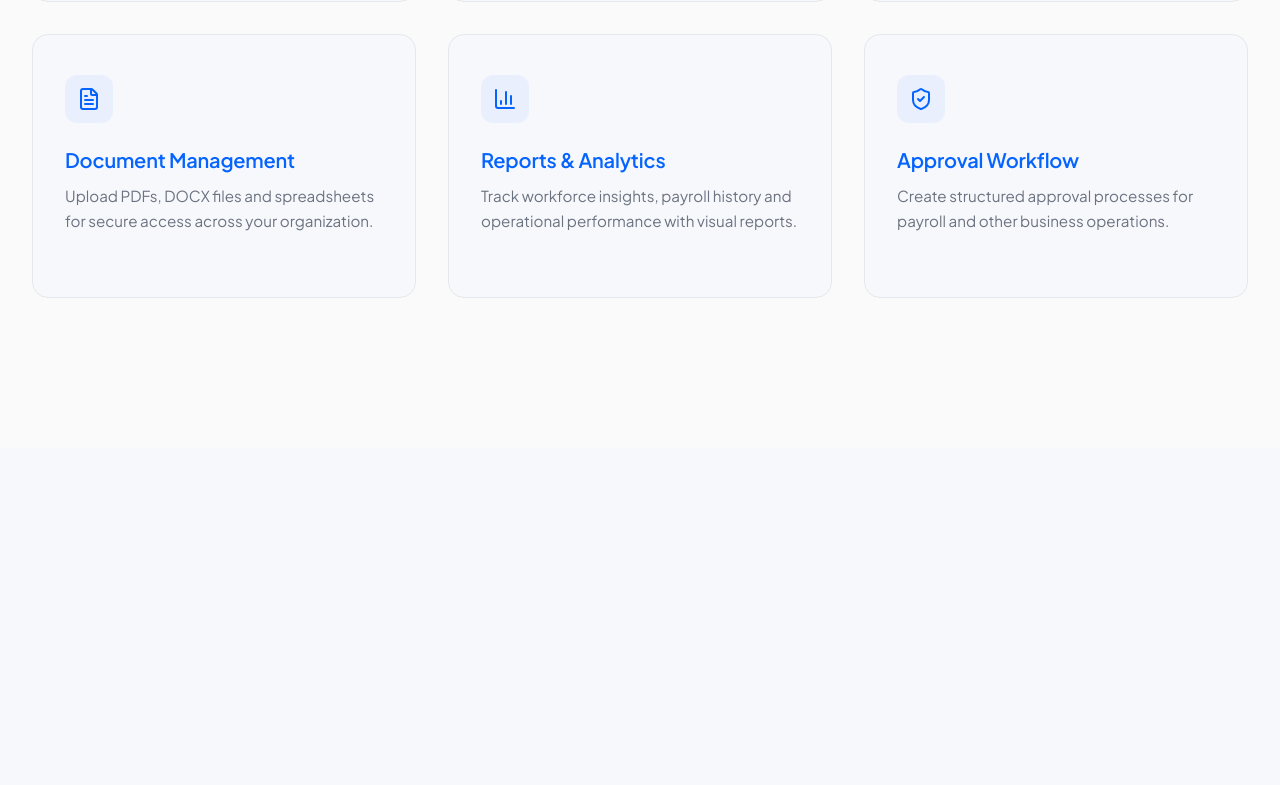
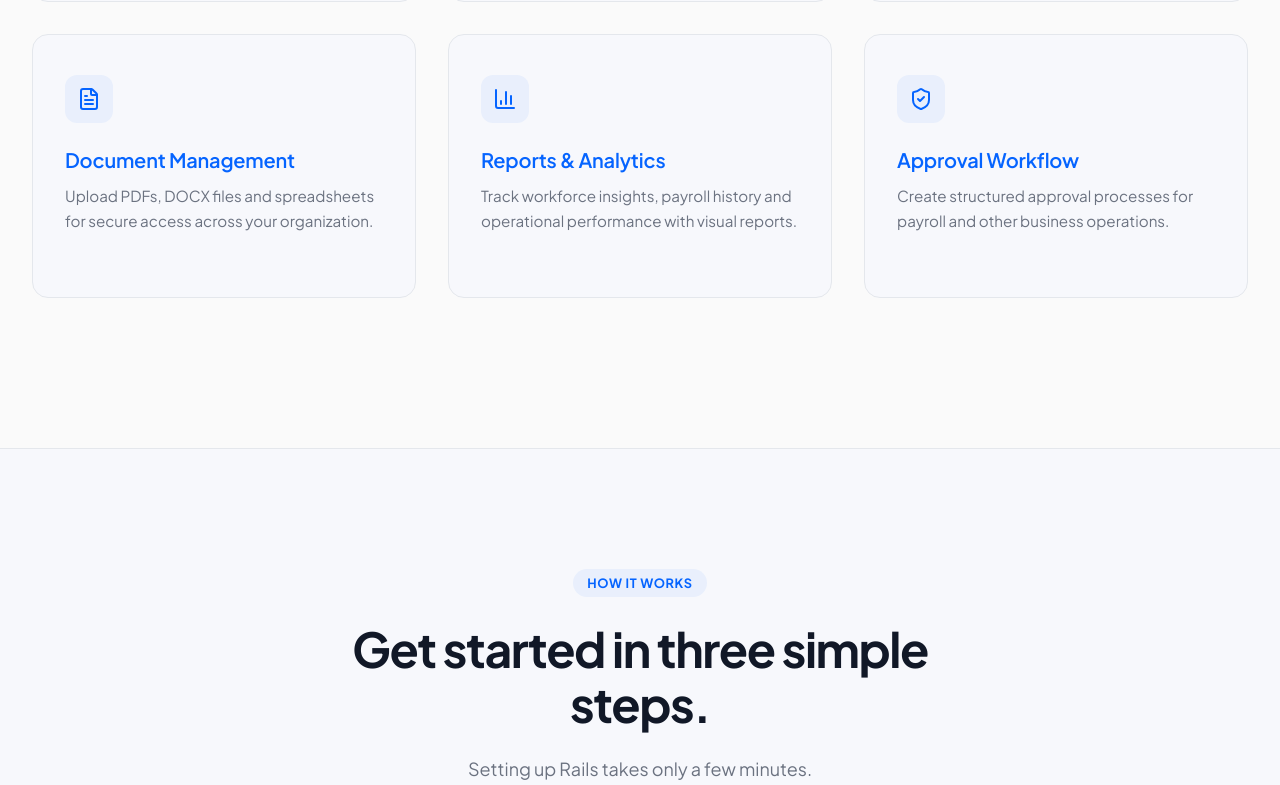
Before and after one commit to Enyinnaya-x/Rails, a React app in the folder frontend/: page / in a window 1280 px wide. Shown: the part 2012-2797 px from the top of the page. Before the commit the page ends 2460 px from the top, so only its background shows below. Built offline with nearby package versions, Linux system fonts and the light colour scheme; the HTML template or start-up script is replaced by a standard one.

Commit message:
Add how it works section to landing page

```diff
--- /dev/null
+++ b/frontend/src/components/Landing/HowItWorks.css
@@ -0,0 +1,209 @@
+@import url('https://fonts.googleapis.com/css2?family=Plus+Jakarta+Sans:wght@400;500;600;700;800&display=swap');
+
+/* Corporate Digital Blue Workspace Variables */
+:root {
+  --primary: #0564FF;
+  --primary-hover: #0452D6;
+  --background: #FFFFFF;
+  --text: #111827;
+  --muted: #6B7280;
+  --border: #E5E7EB;
+
+  --font-sans: "Plus Jakarta Sans", sans-serif;
+}
+
+/* Base Structural Layout Context */
+.how-section {
+  font-family: var(--font-sans);
+  background-color: var(--background);
+  padding: 120px 0; /* Consistent whitespace block spacing */
+  border-top: 1px solid var(--border);
+  position: relative;
+  overflow: hidden;
+}
+
+.how-container {
+  max-width: 1280px;
+  margin: auto;
+  padding: 0 32px;
+}
+
+/* Reusable Dynamic Section Typography Layout Header */
+.section-header {
+  text-align: center;
+  max-width: 680px;
+  margin: 0 auto 80px auto;
+  display: flex;
+  flex-direction: column;
+  align-items: center;
+}
+
+.section-badge {
+  display: inline-block;
+  background-color: rgba(5, 100, 255, 0.06); /* Soft blue accent background */
+  color: #0564FF;
+  font-size: 0.8rem;
+  font-weight: 700;
+  letter-spacing: 0.05em;
+  padding: 6px 14px;
+  border-radius: 20px;
+  margin-bottom: 24px;
+}
+
+.section-title {
+  font-size: 48px;
+  font-weight: 700;
+  color: var(--text);
+  line-height: 1.15;
+  letter-spacing: -0.03em;
+  margin-bottom: 24px;
+}
+
+.section-description {
+  font-size: 18px;
+  font-weight: 400;
+  color: var(--muted);
+  line-height: 1.6;
+}
+
+/* Onboarding Steps Horizontal Row Framework */
+.steps-grid {
+  display: grid;
+  grid-template-columns: repeat(3, 1fr);
+  gap: 40px;
+  position: relative;
+}
+
+/* Step Card Architecture */
+.step-card {
+  background: var(--background);
+  border: 1px solid var(--border);
+  border-radius: 16px;
+  padding: 40px 32px;
+  display: flex;
+  flex-direction: column;
+  align-items: flex-start;
+  position: relative;
+  transition: transform 0.3s cubic-bezier(0.16, 1, 0.3, 1),
+              box-shadow 0.3s cubic-bezier(0.16, 1, 0.3, 1),
+              border-color 0.3s ease;
+}
+
+/* Kinetic Step Interaction States */
+.step-card:hover {
+  border-color: rgba(5, 100, 255, 0.3);
+  transform: translateY(-6px); /* Specific step card lift */
+  box-shadow: 0 16px 36px rgba(5, 100, 255, 0.06); /* Accent blue soft shadow */
+}
+
+/* Top Action Component Layout inside Cards */
+.step-card-header {
+  width: 100%;
+  display: flex;
+  justify-content: space-between;
+  align-items: center;
+  margin-bottom: 28px;
+}
+
+.step-index-marker {
+  font-size: 1.75rem;
+  font-weight: 400;
+  color: var(--muted);
+  line-height: 1;
+}
+
+.step-card:hover .step-index-marker {
+  color: var(--text);
+}
+
+.step-icon-frame {
+  color: #0564FF;
+  background-color: rgba(5, 100, 255, 0.06);
+  width: 48px;
+  height: 48px;
+  border-radius: 12px;
+  display: flex;
+  align-items: center;
+  justify-content: center;
+  transition: transform 0.3s cubic-bezier(0.16, 1, 0.3, 1),
+              background-color 0.2s ease,
+              color 0.2s ease;
+}
+
+/* Micro-animation rotational mechanics on parent card focus */
+.step-card:hover .step-icon-frame {
+  background-color: var(--primary);
+  color: #FFFFFF;
+  transform: rotate(5deg); /* Exact 5-degree layout shift */
+}
+
+.step-lucide-icon {
+  display: block;
+}
+
+/* Description & Content Parameters */
+.step-card-title {
+  font-size: 1.35rem;
+  font-weight: 700;
+  color: var(--text);
+  margin-bottom: 12px;
+  letter-spacing: -0.02em;
+}
+
+.step-card-description {
+  font-size: 0.95rem;
+  color: var(--muted);
+  line-height: 1.6;
+}
+
+/* Desk Process Direction Linkage System */
+.step-flow-arrow {
+  position: absolute;
+  right: -28px;
+  top: 50%;
+  transform: translateY(-50%);
+  font-size: 1.5rem;
+  color: var(--border);
+  font-weight: 400;
+  pointer-events: none;
+  z-index: 5;
+}
+
+/* Responsive Structural Breakpoints */
+@media (max-width: 1024px) {
+  .steps-grid {
+    gap: 24px;
+  }
+
+  /* Hide connection flows on smaller bounds to balance visual assets */
+  .step-flow-arrow {
+    display: none;
+  }
+}
+
+@media (max-width: 868px) {
+  .how-section {
+    padding: 80px 0;
+  }
+
+  .how-container {
+    padding: 0 24px;
+  }
+
+  .section-title {
+    font-size: 36px;
+  }
+
+  .section-header {
+    margin-bottom: 48px;
+  }
+
+  .steps-grid {
+    grid-template-columns: 1fr; /* Complete mobile structural stacking */
+    gap: 20px;
+  }
+
+  .step-card {
+    padding: 32px 24px;
+  }
+}
--- a/frontend/src/components/Landing/HowItWorks.jsx
+++ b/frontend/src/components/Landing/HowItWorks.jsx
@@ -0,0 +1,72 @@
+import React from 'react';
+import { Building2, UserCog, Briefcase } from 'lucide-react';
+import './HowItWorks.css';
+
+const stepsData = [
+  {
+    number: "①",
+    icon: Building2,
+    title: "Create Company",
+    description: "Register your business and create your organization workspace in minutes."
+  },
+  {
+    number: "②",
+    icon: UserCog,
+    title: "Invite HR Admin",
+    description: "Assign an administrator who can manage employees, track records, and run payroll."
+  },
+  {
+    number: "③",
+    icon: Briefcase,
+    title: "Start Managing",
+    description: "Add employees, process payroll, send bulk messages, and access visual reports."
+  }
+];
+
+export default function HowItWorks() {
+  return (
+    <section className="how-section">
+      <div className="how-container">
+
+        {/* Unified typography header components */}
+        <div className="section-header">
+          <span className="section-badge">
+            HOW IT WORKS
+          </span>
+          <h2 className="section-title">
+            Get started in three simple steps.
+          </h2>
+          <p className="section-description">
+            Setting up Rails takes only a few minutes.
+          </p>
+        </div>
+
+        {/* Dynamic Process Steps Layout */}
+        <div className="steps-grid">
+          {stepsData.map((step, index) => {
+            const IconComponent = step.icon;
+            return (
+              <div className="step-card" key={step.title}>
+                <div className="step-card-header">
+                  <span className="step-index-marker">{step.number}</span>
+                  <div className="step-icon-frame">
+                    <IconComponent className="step-lucide-icon" size={24} strokeWidth={2} />
+                  </div>
+                </div>
+
+                <h3 className="step-card-title">{step.title}</h3>
+                <p className="step-card-description">{step.description}</p>
+
+                {/* Visual connecting arrow indicator for desktop view (omitted on last item) */}
+                {index < stepsData.length - 1 && (
+                  <div className="step-flow-arrow" aria-hidden="true">→</div>
+                )}
+              </div>
+            );
+          })}
+        </div>
+
+      </div>
+    </section>
+  );
+}
--- a/frontend/src/pages/Landing/landingpage.jsx
+++ b/frontend/src/pages/Landing/landingpage.jsx
@@ -3,6 +3,7 @@ import Navbar from "../../components/Landing/Navbar";
 import Features from "../../components/Landing/features";
 import featuresCard from "../../components/Landing/featureCard";
 import Stats from "../../components/Landing/stats";
+import HowItWorks from "../../components/Landing/howitworks";
 
 function landingPage() {
   return (
@@ -12,6 +13,7 @@ function landingPage() {
       <Stats/>
       <Features />
       <featureCard/>
+      <HowItWorks/>
     </>
   );
 }
```
